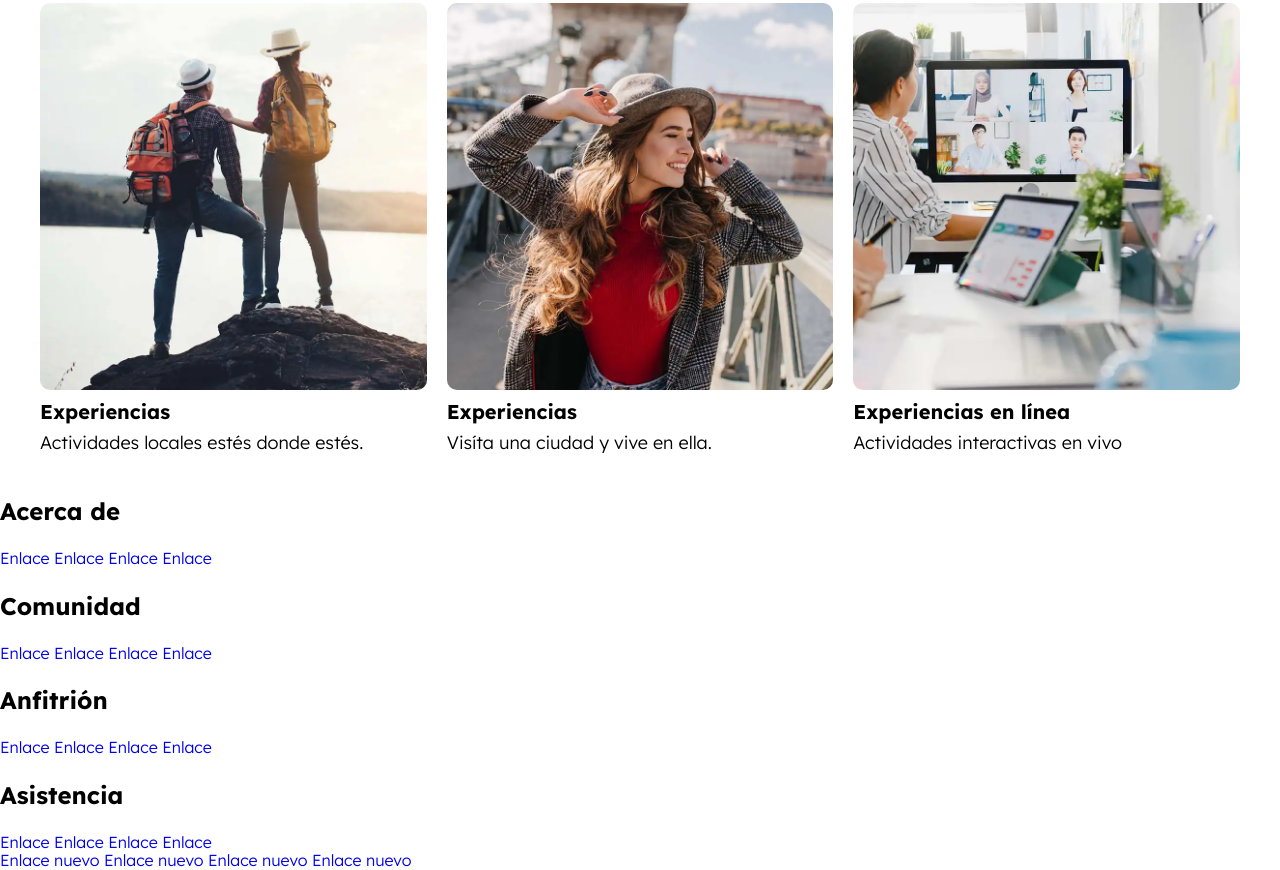
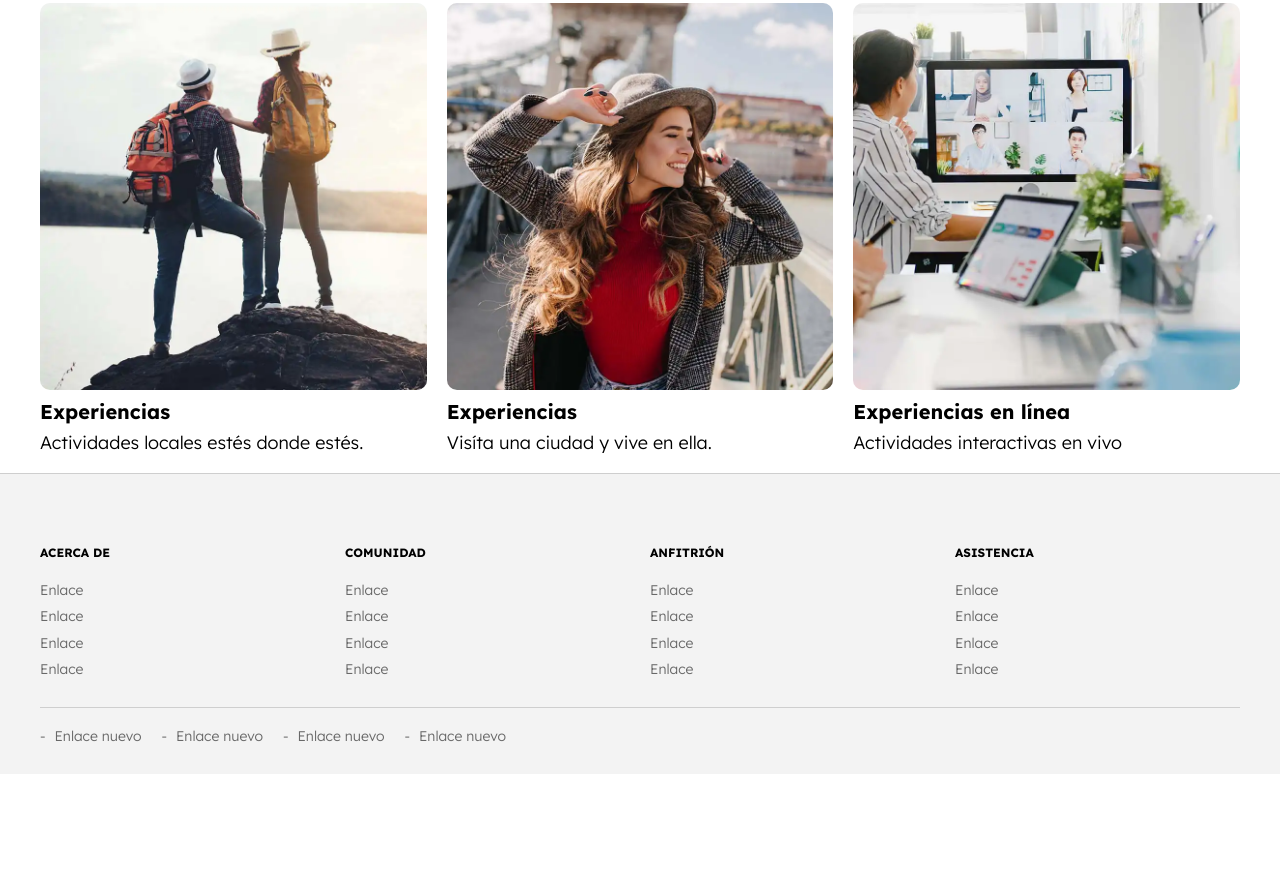
Before and after one commit to Dev-socar/Travels, a website: page index.html in a window 1280 px wide. Shown: the part 2302-3172 px from the top of the page. After the commit the page ends 3076 px from the top, so only its background shows below. Drawn offline with Linux system fonts and the light colour scheme.

Commit message:
footer: se finalizarón los estilos

```diff
--- a/index.html
+++ b/index.html
@@ -190,7 +190,7 @@
     </main>
 
     <footer class="footer">
-        <div class="footer__grid contendor">
+        <div class="footer__grid contenedor">
             <div class="footer__widget">
                 <h3 class="footer__heading">Acerca de</h3>
                 <nav class="footer__menu">
@@ -228,7 +228,7 @@
                 </nav>
             </div>
         </div>
-        <div class="footer__barra contendor">
+        <div class="footer__barra contenedor">
             <nav class="footer__barranav">
                 <a href="#" class="footer__enlace footer__enlace--barra">Enlace nuevo</a>
                 <a href="#" class="footer__enlace footer__enlace--barra">Enlace nuevo</a>
--- a/src/scss/ui/footer/_footer.scss
+++ b/src/scss/ui/footer/_footer.scss
@@ -1,2 +1,46 @@
-@use 'base/variables' as v;
-@use 'base/mixins' as m;
+@use "base/variables" as v;
+@use "base/mixins" as m;
+
+.footer {
+  background-color: lighten(v.$grisClaro, 7%);
+  border-top: 1px solid lighten(v.$gris, 40%);
+  padding-top: 5rem;
+  &__grid {
+    @include m.tablet {
+        @include m.grid(2,2rem);
+    }
+    @include m.desktop {
+        @include m.grid(4,2rem);
+    }
+  }
+  &__heading{
+    text-transform: uppercase;
+    font-size: 1.2rem;
+  }
+  &__enlace{
+    display: block;
+    color: v.$gris;
+    font-size: 1.4rem;
+    margin-bottom: 1rem;
+  }
+
+  &__barra{
+    border-top: 1px solid lighten(v.$gris, 40%);
+    margin-top: 2rem;
+    padding: 2rem 0;
+  }
+  &__barranav{
+    display: flex;
+    flex-direction: column;
+    gap: 2rem;
+    @include m.tablet {
+        flex-direction: row;
+    }
+  }
+  &__enlace--barra{
+    &::before{
+        content: ' - ';
+        margin-right: .5rem;
+    }
+  }
+}
```
Also changed, not shown: build/css/app.css, 1 other file.
